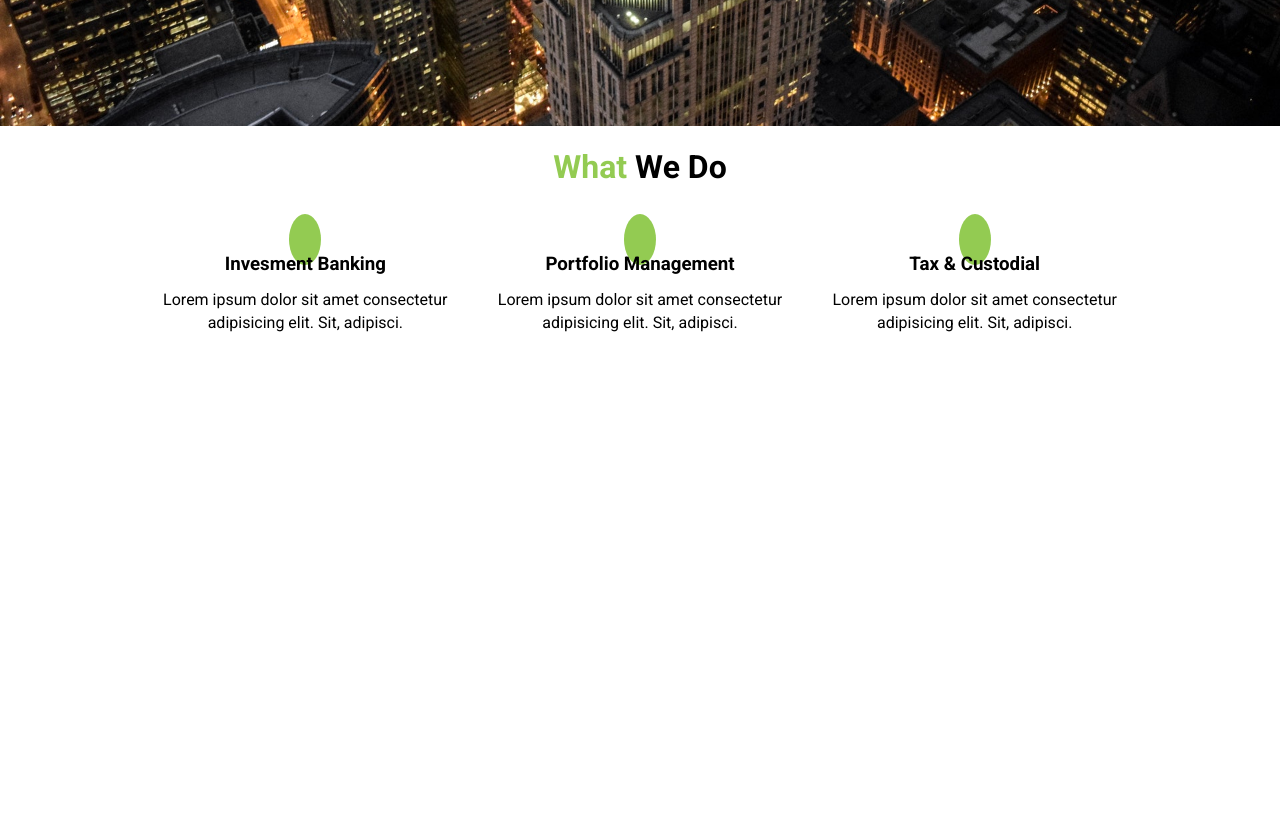
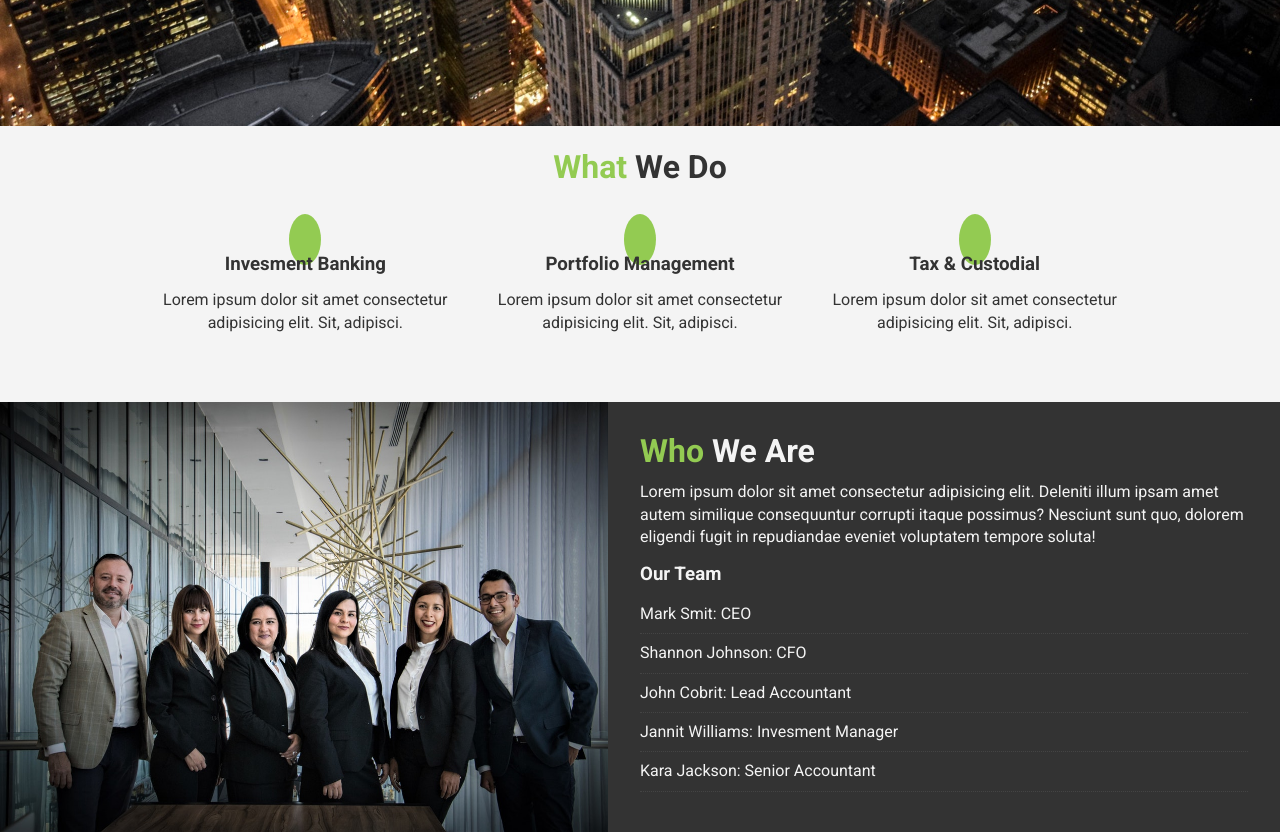
Before and after one commit to thao15059/html-css-modern, a plain HTML site: page edge-ledger/index.html in a window 1280 px wide. Shown: the part 740-1572 px from the top of the page. Before the commit the page ends 1142 px from the top, so only its background shows below. Drawn offline with nearby package versions, Linux system fonts and the light colour scheme.

Commit message:
implements who we are

```diff
--- a/edge-ledger/css/style.css
+++ b/edge-ledger/css/style.css
@@ -23,6 +23,16 @@ p {
   margin: 0.75rem 0;
 }
 
+.list {
+  margin: 0.5rem 0;
+  list-style: none;
+}
+
+.list li {
+  padding: 0.5rem 0;
+  border-bottom: 1px dotted #444;
+}
+
 /* utility classes */
 .container {
   max-width: 1100px;
@@ -37,6 +47,16 @@ p {
 
 .text-primary {
   color: #93cb52;
+}
+
+.bg-light {
+  background: #f4f4f4;
+  color: #333;
+}
+
+.bg-dark {
+  background: #333;
+  color: #f4f4f4;
 }
 
 .l-heading {
@@ -81,6 +101,16 @@ p {
 }
 .py-3 {
   padding: 2rem;
+}
+
+.p-1 {
+  padding: 1.5rem;
+}
+.p-2 {
+  padding: 2rem;
+}
+.p-3 {
+  padding: 3rem;
 }
 
 /* navbar */
@@ -151,3 +181,16 @@ p {
   border-radius: 50%;
   margin-bottom: 1rem;
 }
+
+/* who we are */
+#who {
+  display: flex;
+}
+
+#who div {
+  flex: 1;
+}
+
+#who .who-img {
+  background: url("../images/people.jpg") no-repeat center center/cover;
+}
--- a/edge-ledger/index.html
+++ b/edge-ledger/index.html
@@ -91,9 +91,28 @@
     </section>
     <!-- end what we do -->
 
-    <!-- what we do -->
-    <section id="who"></section>
-    <!-- end what we do -->
+    <!-- who we are -->
+    <section id="who">
+      <div class="who-img"></div>
+      <div class="who-text bg-dark p-2">
+        <h2 class="m-heading"><span class="text-primary">Who</span> We Are</h2>
+        <p>
+          Lorem ipsum dolor sit amet consectetur adipisicing elit. Deleniti
+          illum ipsam amet autem similique consequuntur corrupti itaque
+          possimus? Nesciunt sunt quo, dolorem eligendi fugit in repudiandae
+          eveniet voluptatem tempore soluta!
+        </p>
+        <h3>Our Team</h3>
+        <ul class="list">
+          <li>Mark Smit: CEO</li>
+          <li>Shannon Johnson: CFO</li>
+          <li>John Cobrit: Lead Accountant</li>
+          <li>Jannit Williams: Invesment Manager</li>
+          <li>Kara Jackson: Senior Accountant</li>
+        </ul>
+      </div>
+    </section>
+    <!-- end who we are -->
 
     <script src="https://unpkg.com/ionicons@5.4.0/dist/ionicons.js"></script>
   </body>
```
